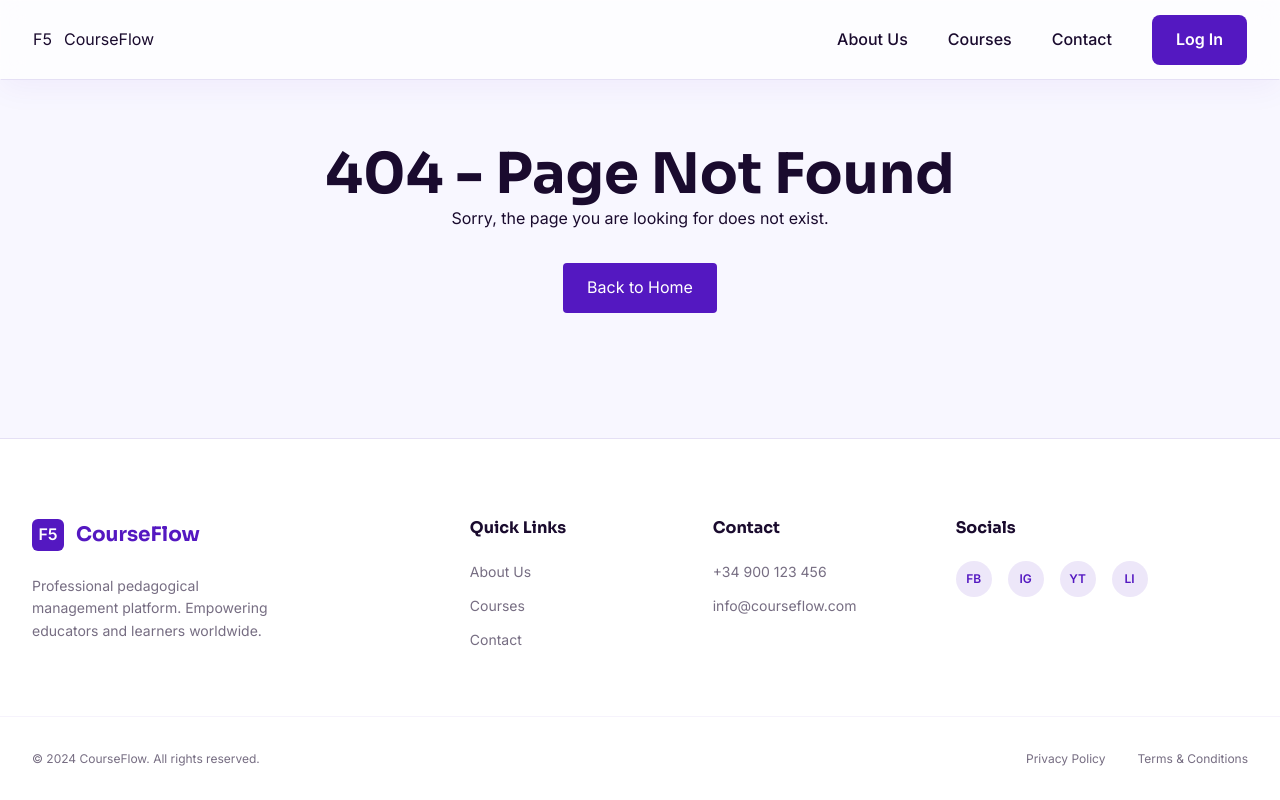
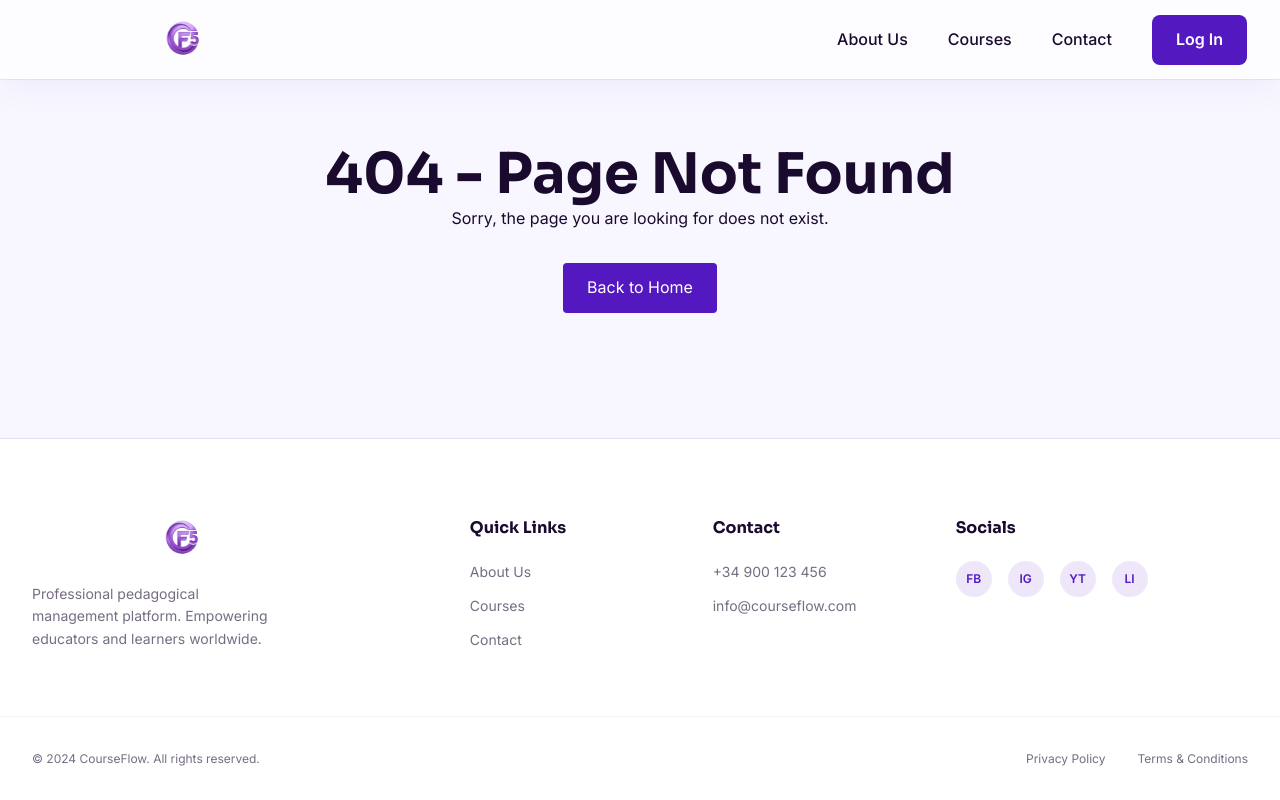
Before and after one commit to Kevingedev/CourseFlow, a Vue app: page /courses/1 in a window 1280 px wide. Built offline with nearby package versions, Linux system fonts and the light colour scheme.

Commit message:
feat: update logo implementation in footer and navbar components

```diff
--- a/src/components/AppFooter.vue
+++ b/src/components/AppFooter.vue
@@ -1,11 +1,14 @@
+<script setup lang="ts">
+import logoUrl from '@/assets/logo.svg'
+</script>
+
 <template>
   <footer class="footer">
     <div class="container footer-grid">
       <!-- Column 1: Brand -->
       <div class="footer-col">
         <div class="logo">
-          <div class="logo-icon">F5</div>
-          <span class="logo-text">CourseFlow</span>
+          <img :src="logoUrl" alt="CourseFlow Logo" class="footer-logo" />
         </div>
         <p class="footer-desc">
           Professional pedagogical management platform. Empowering educators and learners worldwide.
@@ -87,24 +90,10 @@
   margin-bottom: 1.5rem;
 }
 
-.logo-icon {
-  width: 32px;
-  height: 32px;
-  background-color: var(--primary-color);
-  color: var(--white);
-  display: flex;
-  align-items: center;
-  justify-content: center;
-  border-radius: 6px;
-  font-weight: 700;
-  font-size: 1rem;
-}
-
-.logo-text {
-  font-family: var(--font-display);
-  font-size: 1.25rem;
-  font-weight: 700;
-  color: var(--primary-color);
+.footer-logo {
+  height: 40px;
+  width: auto;
+  object-fit: contain;
 }
 
 .footer-desc {
--- a/src/components/AppNavbar.vue
+++ b/src/components/AppNavbar.vue
@@ -2,6 +2,7 @@
 import { ref } from 'vue'
 import { useAuthStore } from '@/stores/auth'
 import { useRouter } from 'vue-router'
+import logoUrl from '@/assets/logo.svg'
 
 const isMenuOpen = ref(false)
 const authStore = useAuthStore()
@@ -22,8 +23,7 @@ const handleLogout = () => {
   <nav class="navbar glass-card">
     <div class="container navbar-content">
       <router-link to="/" class="logo">
-        <div class="logo-icon">F5</div>
-        <span class="logo-text">CourseFlow</span>
+        <img :src="logoUrl" alt="CourseFlow Logo" class="navbar-logo" />
       </router-link>
 
       <!-- Desktop Links -->
```
Also changed, not shown: user-stories/us-06.md (+2 -2 lines).
